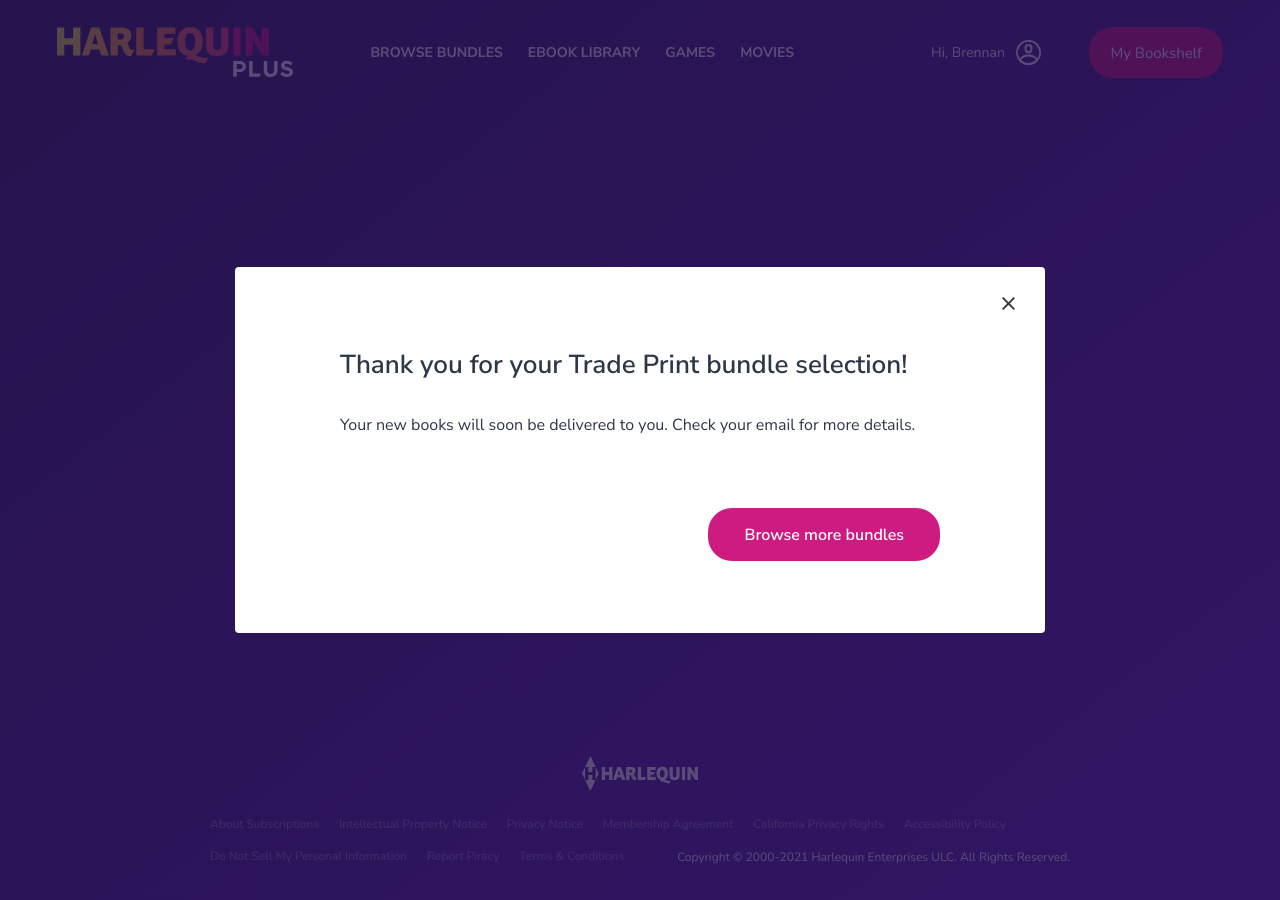
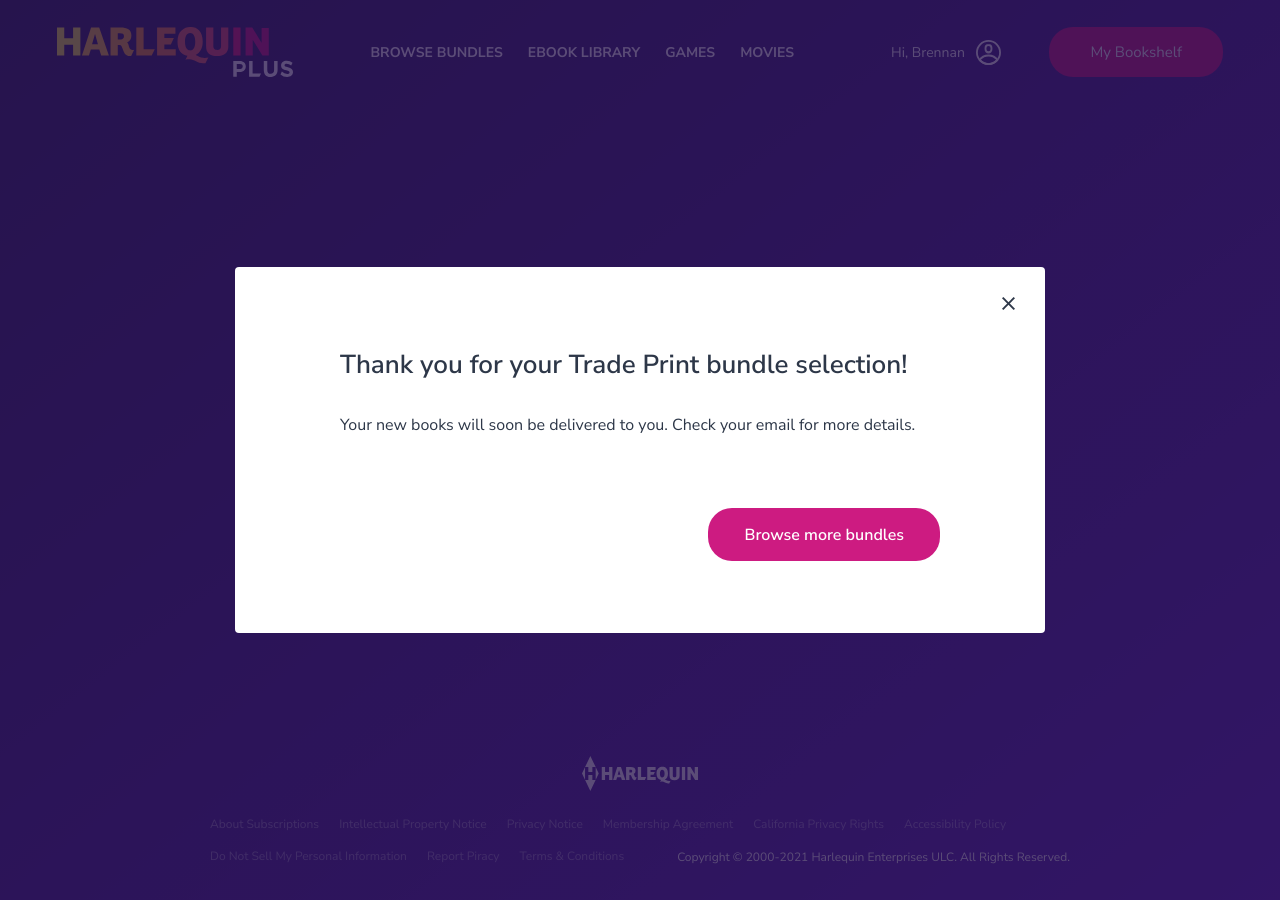
Before and after one commit to sarahwbs/hqn, a Jekyll site: the page built from site/bundle-thank-you-modal-2.html, in a window 1280 px wide. Built offline with Jekyll 4.4.1, drawn with Linux system fonts in a browser that asks for light colours; some web fonts are replaced.

Commit message:
[HP-531] Make My Bookshelf button wider

```diff
--- a/site/assets/css/_sass/header.scss
+++ b/site/assets/css/_sass/header.scss
@@ -30,6 +30,7 @@
 
 .header-button {
   font-size: 1.5rem;
+  padding: 1.3rem 4rem 1.2rem;
   white-space: nowrap;
 }
 
```
